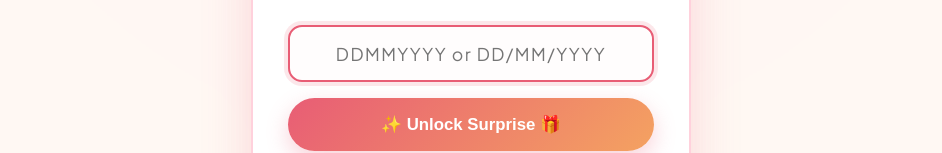
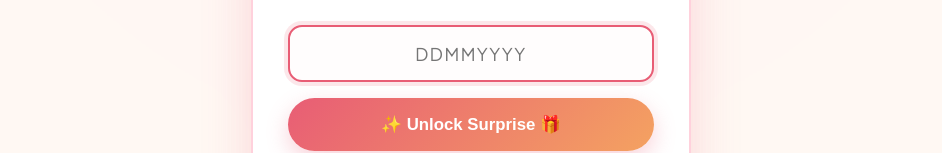
Before and after one commit to riyajath/bday, an Astro site: page / in a window 1280 px wide. Shown: the part 395-548 px from the top of the page, without its empty margins (169-1111 px from the left). Built offline with nearby package versions, Linux system fonts and the light colour scheme; Astro itself is replaced by a stand-in of ours.

Commit message:
Update index.astro

```diff
--- a/src/pages/index.astro
+++ b/src/pages/index.astro
@@ -64,7 +64,7 @@ const reasons = [
             <input
               type="text"
               id="bday-input"
-              placeholder="DDMMYYYY or DD/MM/YYYY"
+              placeholder="DDMMYYYY"
               autocomplete="off"
               required
             />
```
